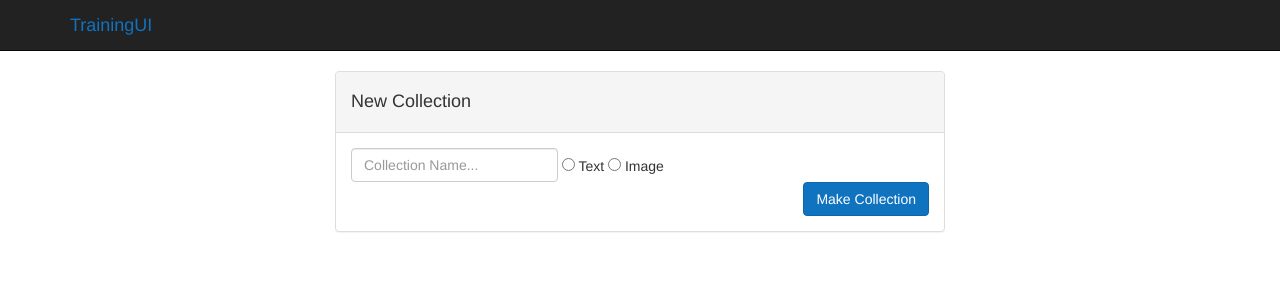
After one commit to IndicoDataSolutions/TrainingDemo, a Python web app: template main_app/templates/new.html in a window 1280 px wide. The commit adds this page. Shown: the top 300 px of the page. Run offline with Jinja, Linux system fonts and the light colour scheme; the template is opened without the code that fills it, so the values that code supplies are empty; some libraries are stand-ins or nearby versions.

Commit message:
Basically works now

```diff
--- /dev/null
+++ b/main_app/templates/new.html
@@ -0,0 +1,36 @@
+{% extends 'includes.html' %}
+{% block extra_head %}
+	<title>New Collection</title>
+{% endblock %}
+
+{% block body %}
+	<div class="container col-md-6 col-md-offset-3">
+		<div class="panel panel-default margin-top-lg">
+			<div class="panel-heading">
+				<h4>New Collection</h4>
+			</div>
+			<div class="panel-body">
+				<form method="POST" action="">
+					<div class="form-inline text-justify">
+						<input type="text" class="form-control" name="newName" placeholder="Collection Name...">
+						<div class="radio">
+							<label>
+	    						<input type="radio" name="dataType" value="text">
+	    							Text
+	  						</label>
+						</div>
+						<div class="radio">
+							<label>
+	    						<input type="radio" name="dataType" value="image">
+	    							Image
+	  						</label>
+						</div>
+					</div>
+					<button type="submit" class="btn btn-primary pull-right">
+						Make Collection
+					</button>
+				</form>
+			</div>
+		</div>
+	</div>
+{% endblock %}
--- a/main_app/urls.py
+++ b/main_app/urls.py
@@ -1,7 +1,7 @@
 from tornado.web import StaticFileHandler
 
 from handlers.dash import DashboardHandler
-from handlers.coll import ViewCollectionHandler, DeleteCollectionHandler, TrainCollectionHandler
+from handlers.coll import ViewCollectionHandler, DeleteCollectionHandler, TrainCollectionHandler, NewCollectionHandler
 from settings import settings
 
 url_patterns = [
@@ -9,5 +9,6 @@ url_patterns = [
     (r"/delete/([^/]+)", DeleteCollectionHandler),
     (r"/collection/([^/]+)/([^/]+)", ViewCollectionHandler),
     (r"/train/([^/]+)", TrainCollectionHandler),
+    (r"/new", NewCollectionHandler),
     (r"/media/(.*)", StaticFileHandler, dict(path=settings["static_path"])),
 ]
```
Also changed, not shown: main_app/handlers/coll.py (+20 -4 lines), main_app/media/js/search.js (+26 -1 lines), main_app/templates/view.html (+12 -0 lines).
